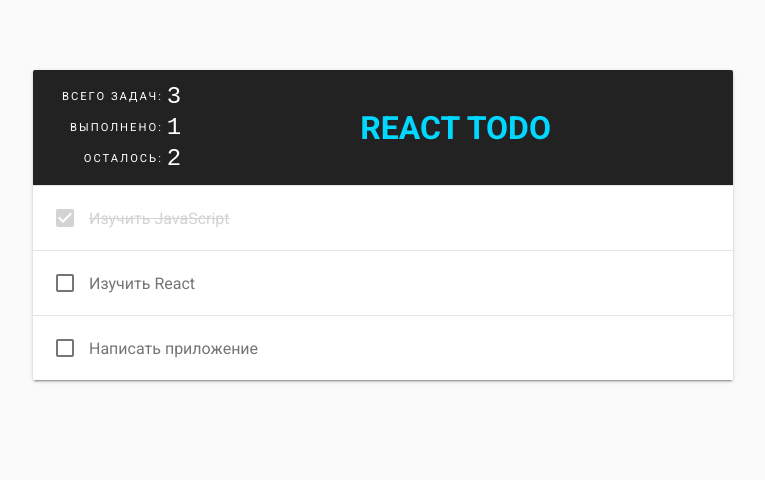
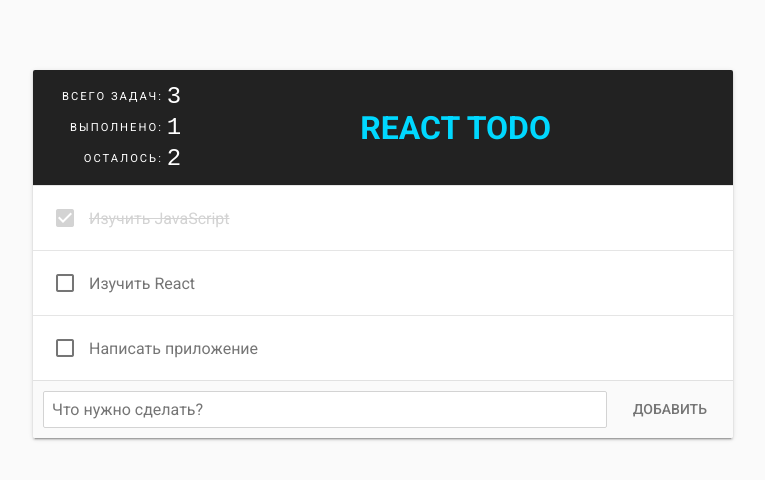
Before and after one commit to Elshad98/react-todo, a React app: page / in a window 1280 px wide. Shown: the top 480 px of the page, without its empty margins (257-1022 px from the left). Built offline with nearby package versions, Linux system fonts and the light colour scheme.

Commit message:
Added Form class

```diff
--- a/src/components/App.js
+++ b/src/components/App.js
@@ -3,6 +3,7 @@
 
 import Header from './Header.js';
 import Todo from './Todo.js';
+import Form from './Form.js';
 import todos from './todos.js';
 
 import '../styles/App.css';
@@ -60,6 +61,8 @@
 					})
 					}
 				</section>
+
+				<Form />
 			</main>
 		);
 	}
--- a/src/components/Button.js
+++ b/src/components/Button.js
@@ -3,8 +3,13 @@
 
 const Button = function(props){
 	return (
-		<button className={props.className} onClick={props.onClick}>
-			<i className="material-icons">{props.icon}</i>
+		<button className={props.className} onClick={props.onClick} {...props}>
+			{props.icon ?
+				<i className="material-icons">{props.icon}</i>
+						:
+				props.children
+			}
+
 		</button>
 	);
 };
@@ -12,7 +17,8 @@
 Button.propTypes = {
 	className : PropTypes.string,
 	icon : PropTypes.string,
-	onClick: PropTypes.func.isRequired
+	onClick: PropTypes.func,
+	children: PropTypes.node
 };
 
 export default Button;
--- a/src/components/Form.js
+++ b/src/components/Form.js
@@ -1,2 +1,30 @@
 import React from 'react';
 import PropTypes from 'prop-types';
+
+import Button from './Button.js';
+
+class Form extends React.Component {
+	constructor (props){
+		super(props);
+
+		this.state = {
+
+		};
+	}
+
+	render (){
+		return (
+			<form className="todo-form" >
+				<input type="text" placeholder="Что нужно сделать?" />
+
+				<Button type="submit">Добавить</Button>
+			</form>
+		);
+	}
+}
+
+Form.propTypes = {
+
+};
+
+export default Form;
```
